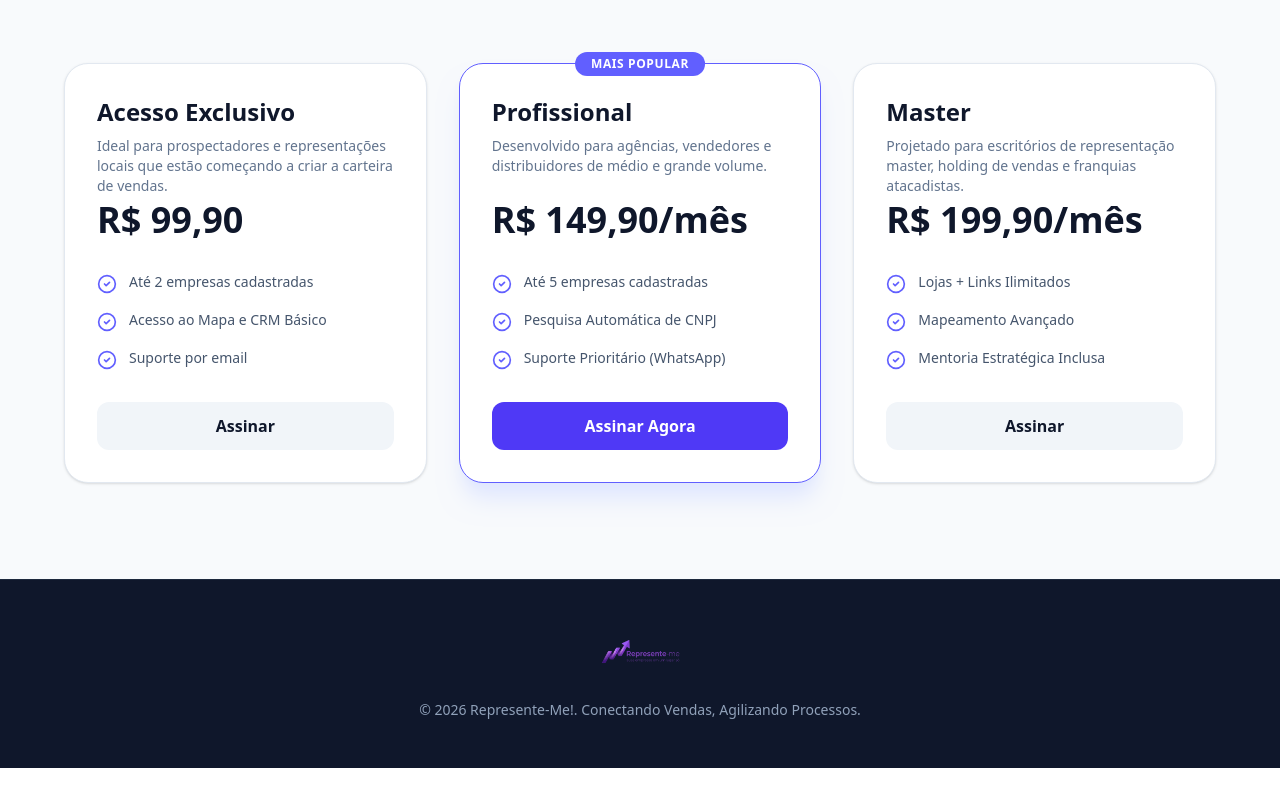
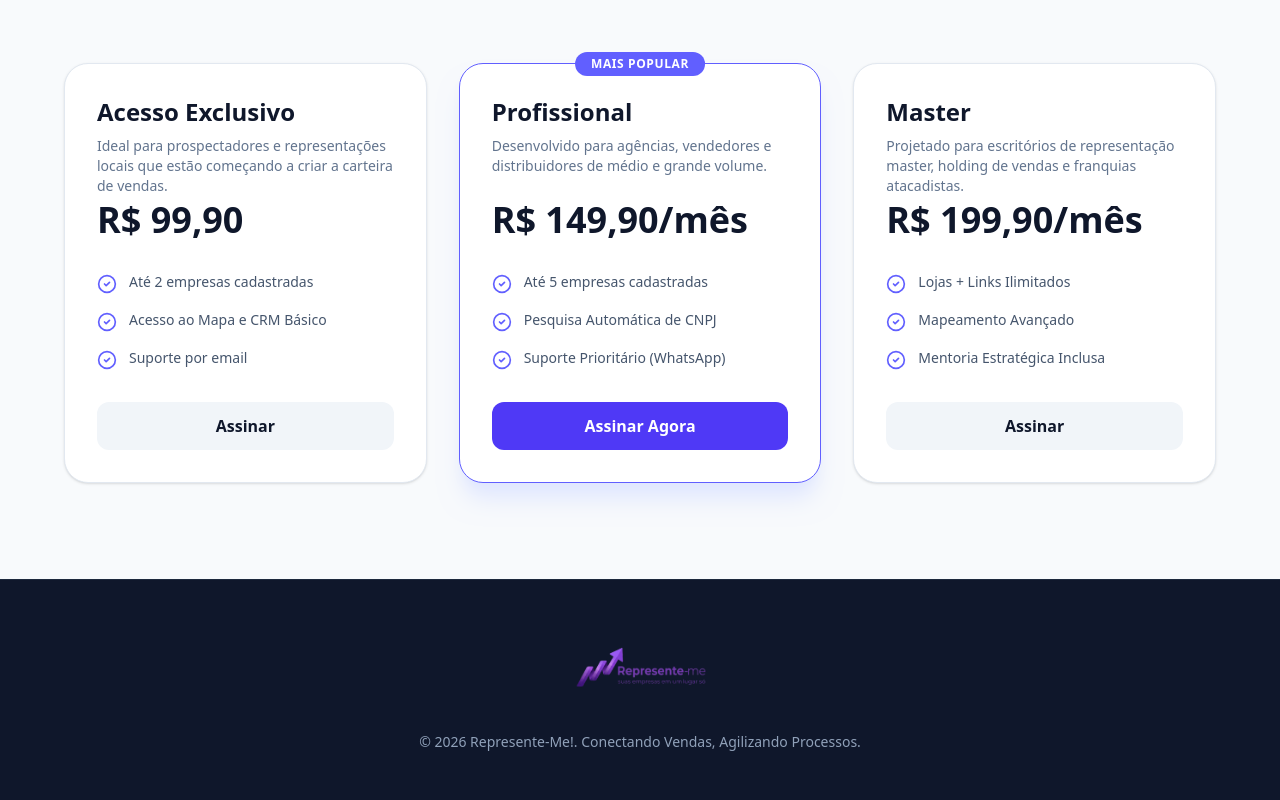
Before and after one commit to PedroBorelaManzi/Represente-Me-, a React (Vite) app: page / in a window 1280 px wide. Shown: the part 1808-2608 px from the top of the page. Before the commit the page ends 2576 px from the top, so only its background shows below. Built offline with nearby package versions, Linux system fonts and the light colour scheme; no server answers.

Commit message:
Atualização e aumento do logo

```diff
--- a/src/components/Layout.tsx
+++ b/src/components/Layout.tsx
@@ -102,7 +102,7 @@ export default function Layout() {
       )}>
         <div className="flex items-center justify-between h-16 px-6 border-b border-slate-100 dark:border-zinc-900">
           <Link to="/" className="block p-4 bg-slate-950 rounded-xl mb-4">
-            <img src={logo} alt="Represente-Me!" className="h-10 w-auto mx-auto" />
+            <img src={logo} alt="Represente-Me!" className="h-14 w-auto mx-auto" />
           </Link>
           <button onClick={() => setSidebarOpen(false)} className="md:hidden text-slate-500 dark:text-zinc-400 hover:text-slate-700 dark:text-zinc-300">
             <X className="w-6 h-6" />
--- a/src/pages/Landing.tsx
+++ b/src/pages/Landing.tsx
@@ -11,7 +11,7 @@ export default function Landing() {
       <nav className="sticky top-0 z-50 bg-slate-950/90 backdrop-blur-md border-b border-slate-800">
         <div className="max-w-7xl mx-auto px-4 sm:px-6 lg:px-8">
           <div className="flex justify-between h-16 items-center">
-            <img src={logo} alt="Represente-Me!" className="h-10 w-auto" />
+            <img src={logo} alt="Represente-Me!" className="h-12 w-auto" />
             <div className="hidden md:flex items-center gap-8">
               <a href="#funcionalidades" className="text-sm font-medium text-slate-300 hover:text-indigo-400 transition-colors">Funcionalidades</a>
               <a href="#planos" className="text-sm font-medium text-slate-300 hover:text-indigo-400 transition-colors">Planos</a>
@@ -137,7 +137,7 @@ export default function Landing() {
       {/* Footer */}
       <footer className="bg-slate-900 py-12 border-t border-slate-800">
         <div className="max-w-7xl mx-auto px-4 sm:px-6 lg:px-8 text-center">
-          <img src={logo} alt="Represente-Me!" className="h-12 w-auto mx-auto mb-6" />
+          <img src={logo} alt="Represente-Me!" className="h-20 w-auto mx-auto mb-6" />
           <p className="text-slate-400 text-sm">
             © 2026 Represente-Me!. Conectando Vendas, Agilizando Processos.
           </p>
--- a/src/pages/Login.tsx
+++ b/src/pages/Login.tsx
@@ -63,7 +63,7 @@ export default function LoginPage() {
     <div className="min-h-screen bg-slate-50 flex items-center justify-center p-4">
       <div className="w-full max-w-md bg-white rounded-3xl border border-slate-200 shadow-xl overflow-hidden">
         <div className="p-8 text-center bg-slate-950 text-white">
-          <img src={logo} alt="Represente-Me!" className="h-14 w-auto mx-auto mb-4" />
+          <img src={logo} alt="Represente-Me!" className="h-20 w-auto mx-auto mb-4" />
           <p className="text-indigo-100 text-sm mt-1">Gestão inteligente para representantes</p>
         </div>
 
```
